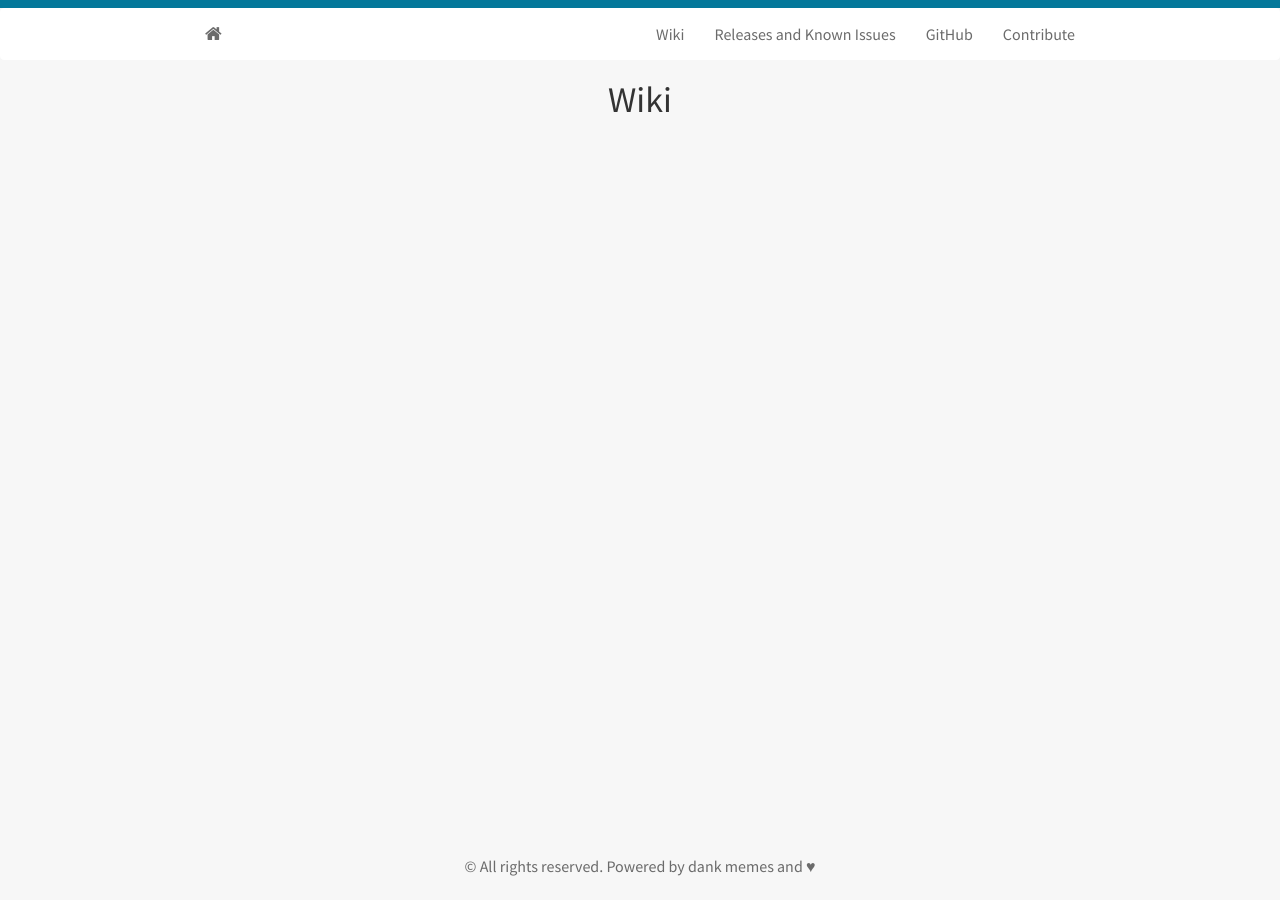
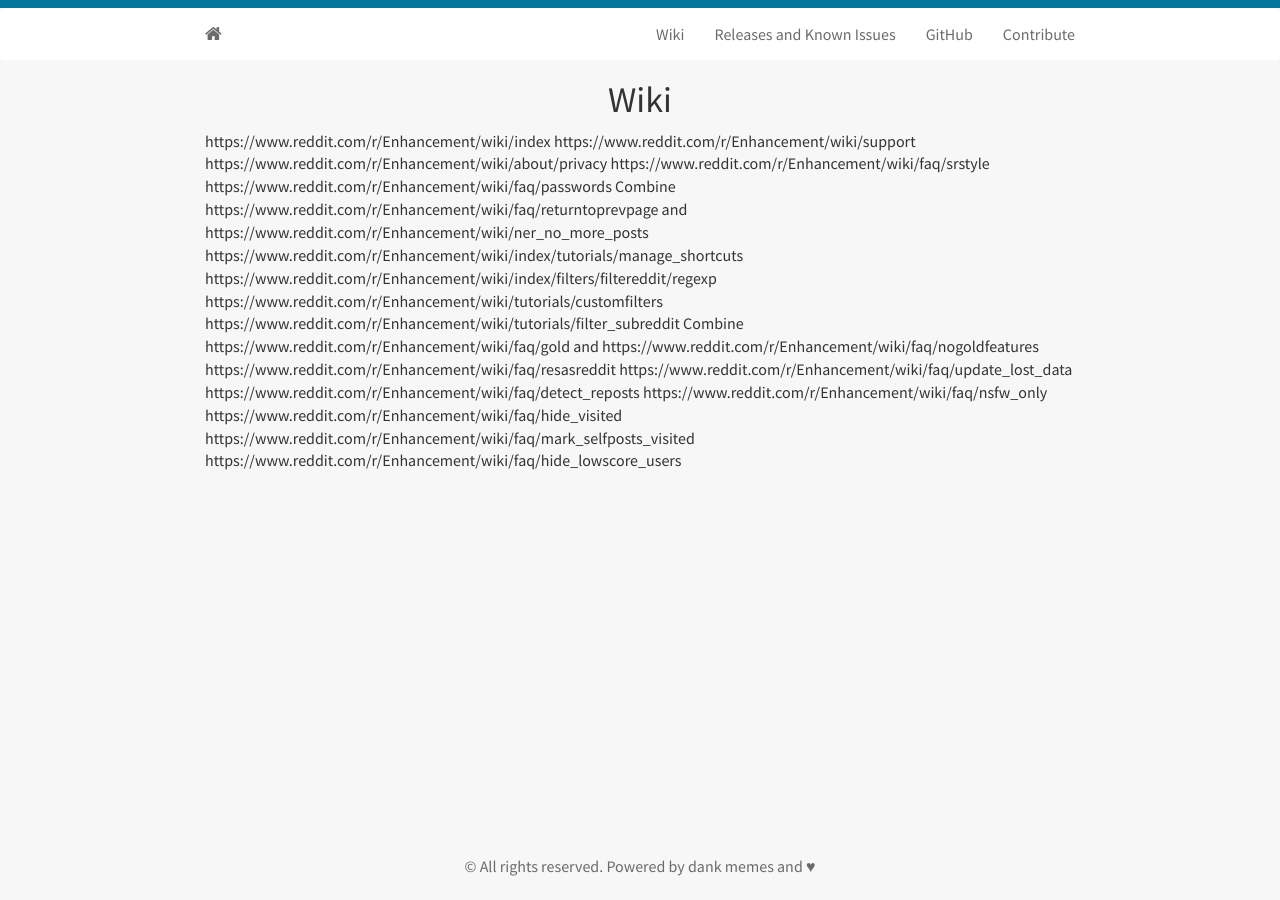
Before and after one commit to Reddit-Enhancement-Suite/Reddit-Enhancement-Suite.github.io, a Jekyll site: the page built from wiki.html, in a window 1280 px wide. Built offline with Jekyll 4.4.1, drawn with Linux system fonts in a browser that asks for light colours; nearby versions of some CDN libraries.

Commit message:
wanted pages for wiki

```diff
--- a/wiki.html
+++ b/wiki.html
@@ -4,3 +4,25 @@
 ---
 
 <h1>Wiki</h1>
+
+https://www.reddit.com/r/Enhancement/wiki/index
+https://www.reddit.com/r/Enhancement/wiki/support
+https://www.reddit.com/r/Enhancement/wiki/about/privacy
+
+https://www.reddit.com/r/Enhancement/wiki/faq/srstyle
+https://www.reddit.com/r/Enhancement/wiki/faq/passwords
+Combine https://www.reddit.com/r/Enhancement/wiki/faq/returntoprevpage and https://www.reddit.com/r/Enhancement/wiki/ner_no_more_posts
+https://www.reddit.com/r/Enhancement/wiki/index/tutorials/manage_shortcuts
+https://www.reddit.com/r/Enhancement/wiki/index/filters/filtereddit/regexp
+https://www.reddit.com/r/Enhancement/wiki/tutorials/customfilters
+https://www.reddit.com/r/Enhancement/wiki/tutorials/filter_subreddit
+
+Combine https://www.reddit.com/r/Enhancement/wiki/faq/gold and https://www.reddit.com/r/Enhancement/wiki/faq/nogoldfeatures
+https://www.reddit.com/r/Enhancement/wiki/faq/resasreddit
+
+https://www.reddit.com/r/Enhancement/wiki/faq/update_lost_data
+https://www.reddit.com/r/Enhancement/wiki/faq/detect_reposts
+https://www.reddit.com/r/Enhancement/wiki/faq/nsfw_only
+https://www.reddit.com/r/Enhancement/wiki/faq/hide_visited
+https://www.reddit.com/r/Enhancement/wiki/faq/mark_selfposts_visited
+https://www.reddit.com/r/Enhancement/wiki/faq/hide_lowscore_users
```
